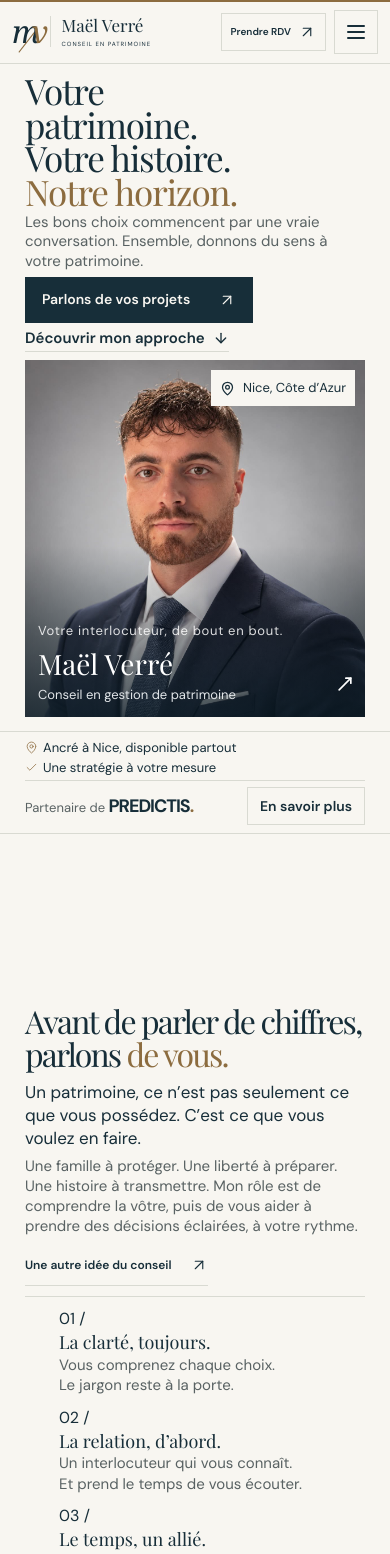
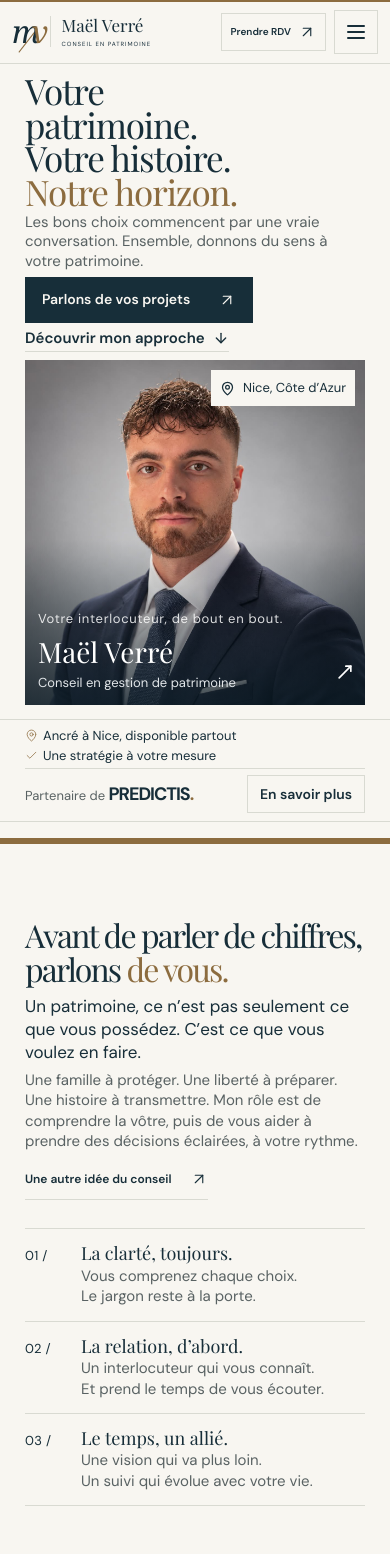
Before and after one commit to Lownheur/mael-verre-patrimoine, a React (Vite) app: page / in a window 390 px wide. Shown: the top 1554 px of the page. Built offline with nearby package versions, Linux system fonts and the light colour scheme; a web font is replaced by a local one.

Commit message:
Tighten the mobile screens and mark where each page ends.
Cards follow their text, the questions sit under the title, and a line closes every screen.

```diff
--- a/src/styles.css
+++ b/src/styles.css
@@ -3539,3 +3539,89 @@ section.page-scene.contact-section > footer .footer-bottom button {
     display: block !important;
   }
 }
+
+/* Fin de page visible, et contenu mobile calé sous le titre. */
+.opening-page::before,
+section.page-scene:not(.contact-section)::before {
+  content: "";
+  position: absolute;
+  left: 0;
+  right: 0;
+  bottom: 0;
+  height: 6px;
+  background: var(--accent);
+  z-index: 6;
+  pointer-events: none;
+}
+section.page-scene.quote-section::before {
+  background: var(--light-accent);
+}
+.opening-page,
+section.page-scene:not(.contact-section) {
+  padding-bottom: max(var(--scene-air), 22px) !important;
+}
+
+@media (max-width: 800px) {
+  section.page-scene:not(.contact-section):not(.quote-section) {
+    justify-content: flex-start !important;
+  }
+  section.page-scene.expertise .service-grid {
+    flex: 0 0 auto !important;
+    height: auto !important;
+    grid-template-rows: auto auto !important;
+    align-items: stretch;
+    overflow: visible;
+  }
+  section.page-scene.expertise .service-grid > div,
+  section.page-scene.expertise .service-card {
+    height: auto !important;
+    min-height: 0 !important;
+    max-height: none !important;
+  }
+  section.page-scene.expertise .service-card {
+    height: 100% !important;
+  }
+  section.page-scene.expertise .service-card {
+    padding: 14px 14px 12px !important;
+    overflow: visible;
+  }
+  section.page-scene.expertise .service-card p {
+    margin: 0 0 10px !important;
+  }
+  section.page-scene.expertise .card-bottom {
+    position: static !important;
+    margin-top: auto;
+    background: transparent;
+  }
+  section.page-scene.faq .faq-layout {
+    height: auto !important;
+    align-items: start;
+    align-content: start;
+    grid-template-rows: auto auto !important;
+    gap: 20px !important;
+  }
+  section.page-scene.faq .faq-layout > div:last-child {
+    display: block !important;
+  }
+  section.page-scene.about .values {
+    grid-template-columns: 1fr !important;
+    gap: 0 !important;
+    margin-top: 18px !important;
+    padding-top: 0 !important;
+  }
+  section.page-scene.about .values > div {
+    position: relative;
+    padding: 14px 0 14px 56px !important;
+    border-bottom: 1px solid var(--border);
+  }
+  section.page-scene.about .values > div > div > span {
+    position: absolute !important;
+    left: 0;
+    top: 16px;
+    font-size: 13px;
+    letter-spacing: 0.3px;
+  }
+  section.page-scene.method .method-panel {
+    flex: 0 0 auto !important;
+  }
+}
```
